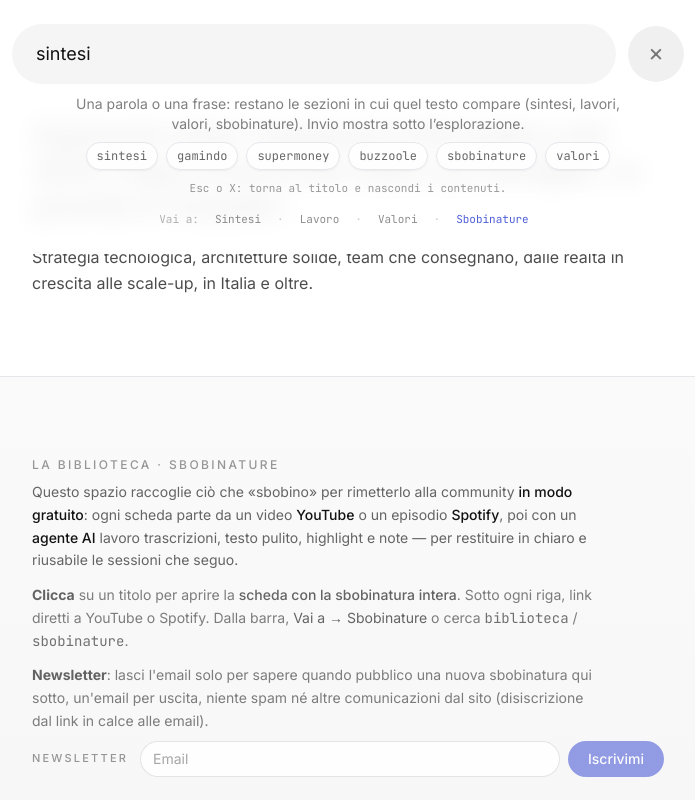
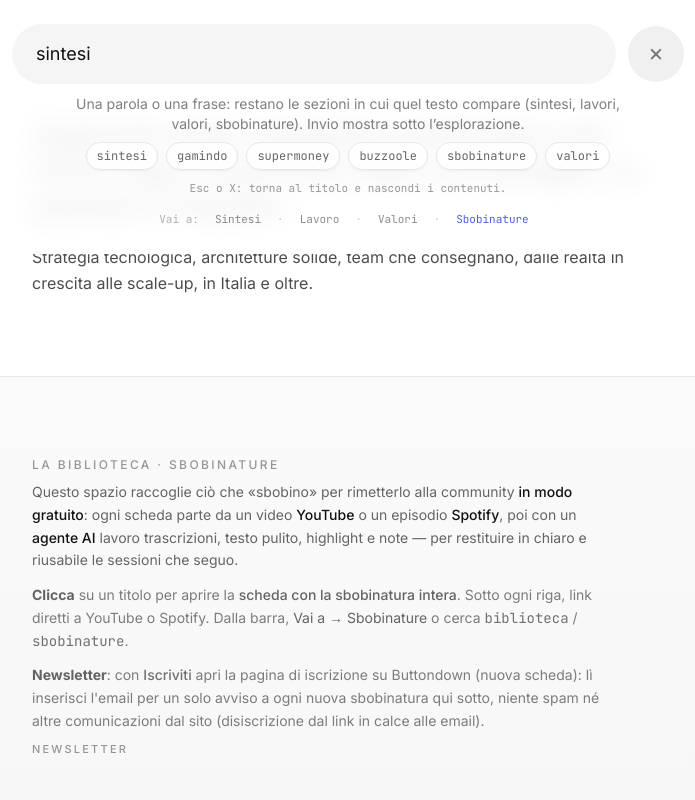
Before and after one commit to pacoogle/personal_website, a Next.js app: page / in a window 1280 px wide. Both pictures are taken after a click on the button "sintesi". Shown: the part 178-978 px from the top of the page, without its empty margins (292-987 px from the left). Built offline with nearby package versions, Linux system fonts and the light colour scheme.

Commit message:
refactor: convert buttondown flow

```diff
--- a/components/HumanCommandLine.tsx
+++ b/components/HumanCommandLine.tsx
@@ -647,9 +647,11 @@ function HumanCommandLineView({ transcriptItems }: ShellProps) {
                   </p>
                   <p className="mb-2 max-w-prose text-sm leading-relaxed text-black/50">
                     <strong className="font-bold text-black/60">Newsletter</strong>:{" "}
-                    lasci l&apos;email solo per sapere quando pubblico una nuova
-                    sbobinatura qui sotto, un&apos;email per uscita, niente spam
-                    né altre comunicazioni dal sito (disiscrizione dal link in calce alle email).
+                    con <strong className="font-medium text-black/55">Iscriviti</strong> apri
+                    la pagina di iscrizione su Buttondown (nuova scheda): lì inserisci
+                    l&apos;email per un solo avviso a ogni nuova sbobinatura qui sotto,
+                    niente spam né altre comunicazioni dal sito (disiscrizione dal link
+                    in calce alle email).
                   </p>
                   <NewsletterSignup
                     formIdSuffix="library"
--- a/components/NewsletterSignup.tsx
+++ b/components/NewsletterSignup.tsx
@@ -2,8 +2,7 @@
 
 import { useCallback, useId, useRef, useState, type FormEvent } from "react";
 import {
-  getNewsletterFormAction,
-  getNewsletterTag,
+  getNewsletterSubscribeMode,
   isValidNewsletterEmail,
 } from "@/lib/newsletter";
 
@@ -26,8 +25,7 @@ export function NewsletterSignup({
   const iframeName = `newsletter-frame-${formIdSuffix}-${safeId}`;
   const descId = `newsletter-desc-${formIdSuffix}-${safeId}`;
 
-  const formAction = getNewsletterFormAction();
-  const tag = getNewsletterTag() ?? "sbobinature";
+  const mode = getNewsletterSubscribeMode();
 
   const [email, setEmail] = useState("");
   const [status, setStatus] = useState<Status>("idle");
@@ -41,7 +39,7 @@ export function NewsletterSignup({
   }, []);
 
   const onSubmit = (e: FormEvent<HTMLFormElement>) => {
-    if (!formAction) {
+    if (mode.kind !== "form_post") {
       e.preventDefault();
       return;
     }
@@ -69,11 +67,15 @@ export function NewsletterSignup({
     .filter(Boolean)
     .join(" ");
 
+  const buttonClass =
+    "inline-flex h-9 shrink-0 items-center justify-center rounded-full bg-accent px-4 text-xs font-medium text-white transition hover:bg-accent/90 focus:outline-none focus:ring-2 focus:ring-accent/50 sm:px-5 sm:text-sm";
+
   return (
     <section
       className={rowClass}
       aria-labelledby={`newsletter-heading-${formIdSuffix}`}
     >
+      {mode.kind === "form_post" ? (
         <iframe
           name={iframeName}
           title="Conferma iscrizione newsletter"
@@ -81,6 +83,7 @@ export function NewsletterSignup({
           aria-hidden
           onLoad={onIframeLoad}
         />
+      ) : null}
       <h3
         id={`newsletter-heading-${formIdSuffix}`}
         className="shrink-0 text-[10px] font-medium uppercase tracking-[0.2em] text-black/40 sm:text-[11px]"
@@ -91,16 +94,21 @@ export function NewsletterSignup({
       <p id={descId} className="sr-only">
         Ricevi un avviso quando esce una nuova sbobinatura. Niente spam, solo
         quel filone. Puoi disiscriverti dal link nelle email.
+        {mode.kind === "buttondown_page"
+          ? " Il pulsante Iscriviti apre la pagina sicura di Buttondown in una nuova scheda; lì inserisci la email."
+          : null}
       </p>
+
+      {mode.kind === "form_post" ? (
         <form
           className="flex min-w-0 flex-1 flex-wrap items-center gap-2 sm:flex-nowrap"
-        method={formAction ? "post" : undefined}
-        action={formAction || undefined}
-        target={formAction ? iframeName : undefined}
+          method="post"
+          action={mode.actionUrl}
+          target={iframeName}
           onSubmit={onSubmit}
           noValidate
         >
-        {formAction ? <input type="hidden" name="tag" value={tag} /> : null}
+          <input type="hidden" name="tag" value={mode.tag} />
           <label htmlFor={fieldId} className="sr-only">
             Email per la newsletter
           </label>
@@ -124,32 +132,43 @@ export function NewsletterSignup({
           />
           <button
             type="submit"
-          disabled={!formAction || status === "loading"}
-          title={
-            !formAction
-              ? "Configura NEXT_PUBLIC_BUTTONDOWN_USERNAME nel progetto"
-              : undefined
-          }
-          className="h-9 shrink-0 rounded-full bg-accent px-4 text-xs font-medium text-white transition hover:bg-accent/90 focus:outline-none focus:ring-2 focus:ring-accent/50 disabled:opacity-60 sm:px-5 sm:text-sm"
+            disabled={status === "loading"}
+            className={`${buttonClass} disabled:opacity-60`}
           >
             {status === "loading" ? "…" : "Iscrivimi"}
           </button>
         </form>
-      {status === "success" && (
+      ) : null}
+
+      {mode.kind === "buttondown_page" ? (
+        <div className="flex min-w-0 flex-1 flex-wrap items-center gap-2 sm:flex-nowrap">
+          <a
+            href={mode.pageUrl}
+            target="_blank"
+            rel="noopener noreferrer"
+            className={buttonClass}
+            aria-describedby={descId}
+          >
+            Iscriviti
+          </a>
+        </div>
+      ) : null}
+
+      {mode.kind === "none" ? (
+        <span className="sr-only">
+          Newsletter non configurata: imposta NEXT_PUBLIC_BUTTONDOWN_USERNAME o
+          NEXT_PUBLIC_NEWSLETTER_FORM_ACTION nel build.
+        </span>
+      ) : null}
+
+      {mode.kind === "form_post" && status === "success" ? (
         <span className="shrink-0 text-xs text-accent" role="status">
           Controlla la posta.
         </span>
-      )}
-      {status === "error" && (
+      ) : null}
+      {mode.kind === "form_post" && status === "error" ? (
         <span className="shrink-0 text-xs text-red-700/90" role="alert">
           Email non valida.
-        </span>
-      )}
-      {!formAction ? (
-        <span className="sr-only">
-          Invio disattivato: imposta NEXT_PUBLIC_BUTTONDOWN_USERNAME o
-          NEXT_PUBLIC_NEWSLETTER_FORM_ACTION in .env.local e riavvia il server di
-          sviluppo.
         </span>
       ) : null}
     </section>
--- a/lib/newsletter.ts
+++ b/lib/newsletter.ts
@@ -6,21 +6,35 @@ export function isValidNewsletterEmail(email: string): boolean {
   return EMAIL_RE.test(t);
 }
 
-/**
- * URL di invio per l’iscrizione (sito statico, senza API route).
- * - `NEXT_PUBLIC_NEWSLETTER_FORM_ACTION`: URL completo (es. Mailchimp).
- * - oppure `NEXT_PUBLIC_BUTTONDOWN_USERNAME`: usato con l’endpoint embed Buttondown.
- */
-export function getNewsletterFormAction(): string | null {
-  const full = process.env.NEXT_PUBLIC_NEWSLETTER_FORM_ACTION?.trim();
-  if (full) return full;
-  const user = process.env.NEXT_PUBLIC_BUTTONDOWN_USERNAME?.trim();
-  if (!user) return null;
-  const enc = encodeURIComponent(user);
-  return `https://buttondown.com/api/emails/embed-subscribe/${enc}`;
-}
-
 export function getNewsletterTag(): string | undefined {
   const t = process.env.NEXT_PUBLIC_NEWSLETTER_TAG?.trim();
   return t || undefined;
 }
+
+const DEFAULT_TAG = "sbobinature";
+
+export type NewsletterSubscribeMode =
+  | { kind: "none" }
+  | { kind: "form_post"; actionUrl: string; tag: string }
+  | { kind: "buttondown_page"; pageUrl: string };
+
+/**
+ * - `NEXT_PUBLIC_NEWSLETTER_FORM_ACTION`: POST su URL esterno (es. Mailchimp).
+ * - `NEXT_PUBLIC_BUTTONDOWN_USERNAME`: link alla pagina iscrizione su buttondown.com
+ *   (evita `blocked:origin` del POST embed da domini tipo GitHub Pages).
+ */
+export function getNewsletterSubscribeMode(): NewsletterSubscribeMode {
+  const customAction = process.env.NEXT_PUBLIC_NEWSLETTER_FORM_ACTION?.trim();
+  const tag = getNewsletterTag() ?? DEFAULT_TAG;
+  if (customAction) {
+    return { kind: "form_post", actionUrl: customAction, tag };
+  }
+  const user = process.env.NEXT_PUBLIC_BUTTONDOWN_USERNAME?.trim();
+  if (!user) {
+    return { kind: "none" };
+  }
+  const encUser = encodeURIComponent(user);
+  const encTag = encodeURIComponent(tag);
+  const pageUrl = `https://buttondown.com/${encUser}?tag=${encTag}`;
+  return { kind: "buttondown_page", pageUrl };
+}
```
Also changed, not shown: 2 other files (tests, documents, lock files or other folders). Lines whose indentation alone changed are shown as unchanged.
